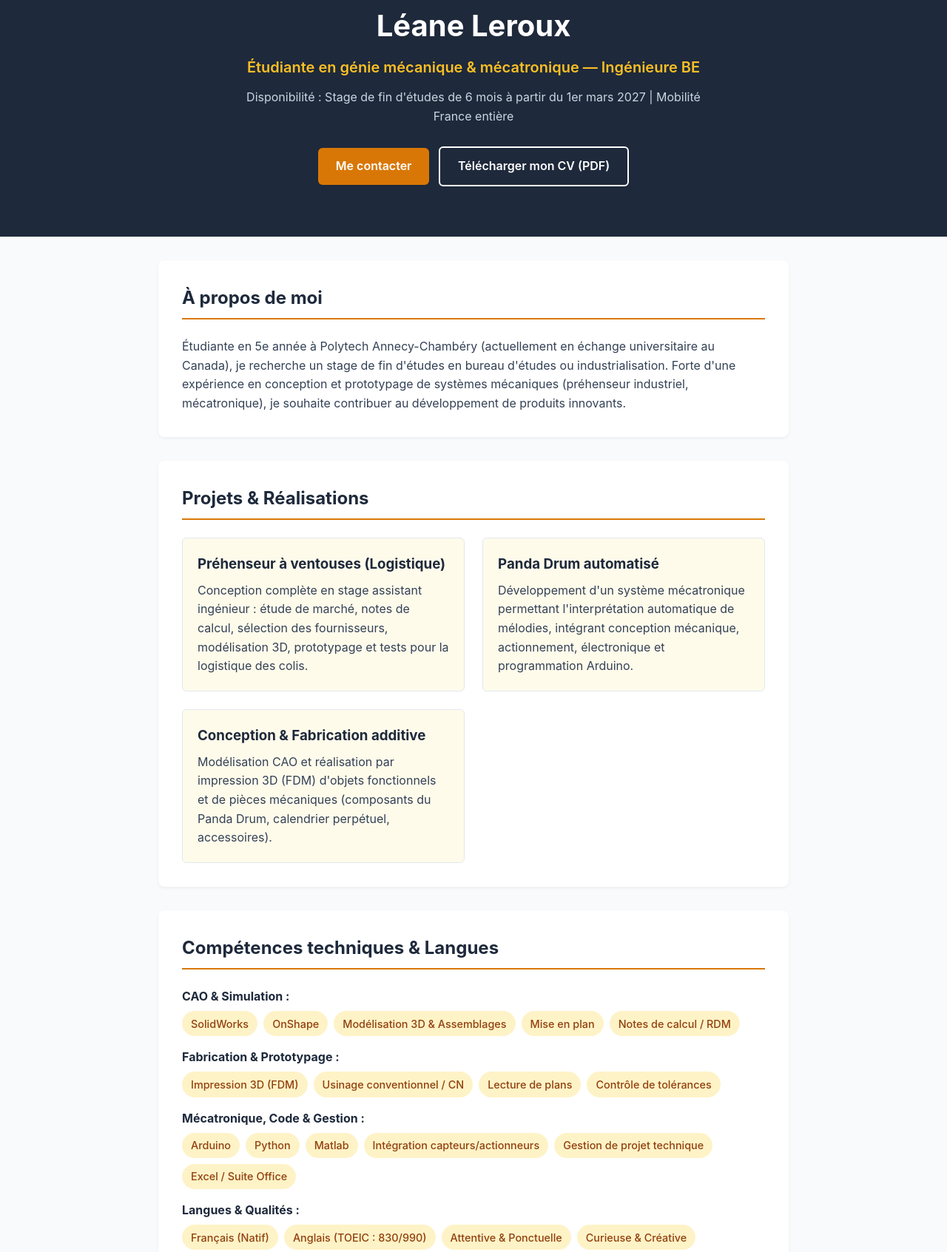
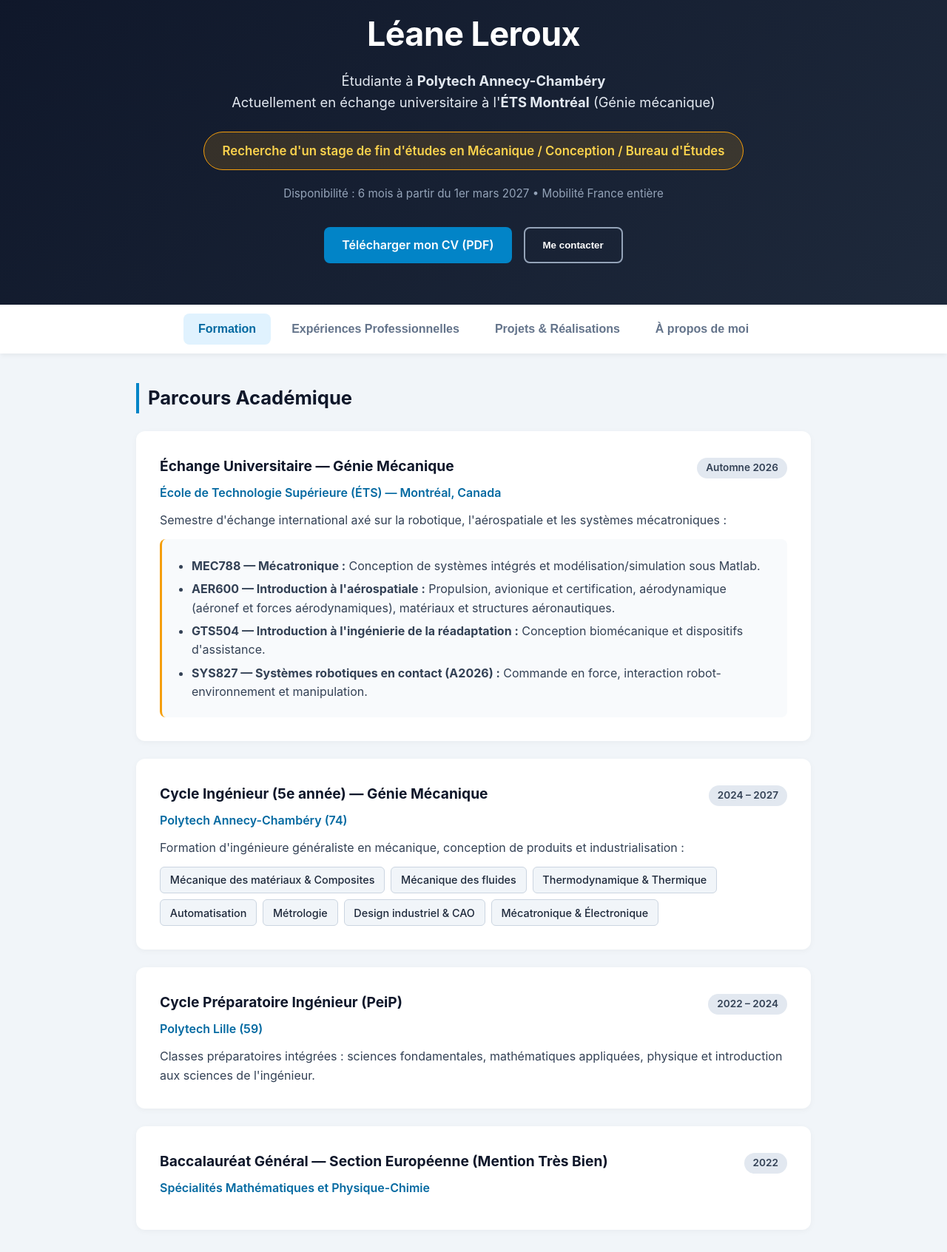
Before and after one commit to Leane-Leroux/Leane-Leroux.github.io, a plain HTML site: page index.html in a window 1280 px wide. Shown: the part 61-1754 px from the top of the page at 74% size. Drawn offline with Linux system fonts and the light colour scheme.

Commit message:
Update index.html

```diff
--- a/index.html
+++ b/index.html
@@ -3,13 +3,15 @@
 <head>
   <meta charset="UTF-8">
   <meta name="viewport" content="width=device-width, initial-scale=1.0">
-  <title>Léane Leroux — Génie Mécanique & Mécatronique</title>
+  <title>Léane Leroux — Génie Mécanique & Conception</title>
   <style>
     :root {
-      --primary: #d97706;
-      --dark: #1e293b;
+      --primary: #0284c7;
+      --primary-dark: #0369a1;
+      --accent: #f59e0b;
+      --dark: #0f172a;
       --text: #334155;
-      --bg: #f8fafc;
+      --bg: #f1f5f9;
       --white: #ffffff;
     }
     * { box-sizing: border-box; margin: 0; padding: 0; }
@@ -19,228 +21,316 @@
       color: var(--text);
       line-height: 1.6;
     }
+
+    /* PAGE DE GARDE (HERO) */
     header {
-      background: var(--dark);
+      background: linear-gradient(135deg, var(--dark) 0%, #1e293b 100%);
       color: var(--white);
       text-align: center;
-      padding: 4rem 1.5rem;
+      padding: 4.5rem 1.5rem 3.5rem;
     }
-    header h1 { font-size: 2.5rem; margin-bottom: 0.5rem; }
-    header .subtitle { font-size: 1.25rem; color: #fbbf24; font-weight: 600; margin-bottom: 0.75rem; }
-    header p { font-size: 1rem; color: #cbd5e1; max-width: 650px; margin: 0 auto 1.5rem; }
+    header h1 {
+      font-size: 2.8rem;
+      letter-spacing: -0.5px;
+      margin-bottom: 0.75rem;
+    }
+    .school-info {
+      font-size: 1.15rem;
+      color: #e2e8f0;
+      margin-bottom: 1.5rem;
+    }
+    .search-banner {
+      display: inline-block;
+      background: rgba(245, 158, 11, 0.15);
+      border: 1px solid var(--accent);
+      color: #fcd34d;
+      padding: 0.75rem 1.5rem;
+      border-radius: 50px;
+      font-weight: 600;
+      font-size: 1.05rem;
+      margin-bottom: 1.25rem;
+    }
+    .availability {
+      font-size: 0.95rem;
+      color: #94a3b8;
+      margin-bottom: 2rem;
+    }
+    .header-actions {
+      display: flex;
+      justify-content: center;
+      gap: 1rem;
+      flex-wrap: wrap;
+    }
     .btn {
-      display: inline-block;
       background: var(--primary);
       color: var(--white);
       padding: 0.75rem 1.5rem;
-      border-radius: 6px;
+      border-radius: 8px;
       text-decoration: none;
       font-weight: 600;
-      margin: 0.25rem;
+      transition: background 0.2s;
+      border: none;
+      cursor: pointer;
     }
+    .btn:hover { background: var(--primary-dark); }
     .btn-outline {
       background: transparent;
-      border: 2px solid var(--white);
+      border: 2px solid #94a3b8;
+      color: var(--white);
     }
+    .btn-outline:hover { border-color: var(--white); background: rgba(255,255,255,0.05); }
+
+    /* BARRE D'ONGLETS */
+    .tabs-nav {
+      background: var(--white);
+      box-shadow: 0 4px 6px -1px rgba(0,0,0,0.05);
+      position: sticky;
+      top: 0;
+      z-index: 100;
+      display: flex;
+      justify-content: center;
+      flex-wrap: wrap;
+      gap: 0.5rem;
+      padding: 0.75rem 1rem;
+    }
+    .tab-btn {
+      background: transparent;
+      border: none;
+      padding: 0.75rem 1.25rem;
+      font-size: 1rem;
+      font-weight: 600;
+      color: #64748b;
+      cursor: pointer;
+      border-radius: 8px;
+      transition: all 0.2s;
+    }
+    .tab-btn:hover {
+      background: #f8fafc;
+      color: var(--primary);
+    }
+    .tab-btn.active {
+      background: #e0f2fe;
+      color: var(--primary-dark);
+    }
+
+    /* CONTENU DES ONGLETS */
     .container {
-      max-width: 900px;
-      margin: 0 auto;
-      padding: 2rem 1.5rem;
+      max-width: 960px;
+      margin: 2.5rem auto;
+      padding: 0 1.5rem;
     }
-    section {
+    .tab-content {
+      display: none;
+      animation: fadeIn 0.3s ease;
+    }
+    .tab-content.active {
+      display: block;
+    }
+    @keyframes fadeIn {
+      from { opacity: 0; transform: translateY(8px); }
+      to { opacity: 1; transform: translateY(0); }
+    }
+
+    .card {
       background: var(--white);
       padding: 2rem;
-      border-radius: 8px;
-      box-shadow: 0 2px 4px rgba(0,0,0,0.05);
-      margin-bottom: 2rem;
+      border-radius: 12px;
+      box-shadow: 0 2px 8px rgba(0,0,0,0.04);
+      margin-bottom: 1.5rem;
     }
     h2 {
       color: var(--dark);
-      border-bottom: 2px solid var(--primary);
-      padding-bottom: 0.5rem;
+      font-size: 1.6rem;
       margin-bottom: 1.5rem;
-      font-size: 1.5rem;
+      border-left: 4px solid var(--primary);
+      padding-left: 0.75rem;
     }
-    .grid {
-      display: grid;
-      grid-template-columns: repeat(auto-fit, minmax(260px, 1fr));
-      gap: 1.5rem;
+    .item-header {
+      display: flex;
+      justify-content: space-between;
+      align-items: baseline;
+      flex-wrap: wrap;
+      gap: 0.5rem;
+      margin-bottom: 0.4rem;
     }
-    .card {
-      border: 1px solid #e2e8f0;
-      padding: 1.25rem;
+    .item-title {
+      font-size: 1.2rem;
+      font-weight: 700;
+      color: var(--dark);
+    }
+    .item-date {
+      background: #e2e8f0;
+      color: #334155;
+      padding: 0.2rem 0.75rem;
+      border-radius: 20px;
+      font-size: 0.85rem;
+      font-weight: 600;
+    }
+    .item-sub {
+      color: var(--primary-dark);
+      font-weight: 600;
+      margin-bottom: 0.75rem;
+    }
+    ul { margin-left: 1.25rem; margin-top: 0.5rem; }
+    li { margin-bottom: 0.35rem; }
+
+    /* BADGES DE COURS ET COMPÉTENCES */
+    .tags {
+      display: flex;
+      flex-wrap: wrap;
+      gap: 0.5rem;
+      margin-top: 0.75rem;
+    }
+    .tag {
+      background: #f1f5f9;
+      border: 1px solid #cbd5e1;
+      color: #1e293b;
+      padding: 0.35rem 0.8rem;
       border-radius: 6px;
-      background: #fffbeb;
-    }
-    .card h3 { color: var(--dark); margin-bottom: 0.5rem; }
-    .skill-group { margin-bottom: 1rem; }
-    .skill-group strong { display: block; color: var(--dark); margin-bottom: 0.4rem; }
-    .tags { display: flex; flex-wrap: wrap; gap: 0.5rem; }
-    .tag {
-      background: #fef3c7;
-      color: #92400e;
-      padding: 0.35rem 0.75rem;
-      border-radius: 20px;
       font-size: 0.9rem;
       font-weight: 500;
     }
-    .item { margin-bottom: 1.5rem; }
-    .item:last-child { margin-bottom: 0; }
-    .item-header { display: flex; justify-content: space-between; flex-wrap: wrap; font-weight: bold; color: var(--dark); }
-    .item-sub { color: #64748b; font-size: 0.95rem; margin-bottom: 0.4rem; }
-    ul { margin-left: 1.25rem; margin-top: 0.3rem; }
-    footer { text-align: center; padding: 2rem; color: #64748b; font-size: 0.9rem; }
+    .course-list {
+      margin-top: 0.75rem;
+      background: #f8fafc;
+      padding: 1rem 1.25rem;
+      border-radius: 8px;
+      border-left: 3px solid var(--accent);
+    }
+
+    /* GALERIE PROJETS */
+    .project-grid {
+      display: grid;
+      grid-template-columns: repeat(auto-fit, minmax(280px, 1fr));
+      gap: 1.5rem;
+    }
+    .project-box {
+      background: var(--white);
+      border-radius: 12px;
+      overflow: hidden;
+      box-shadow: 0 2px 8px rgba(0,0,0,0.05);
+      border: 1px solid #e2e8f0;
+      display: flex;
+      flex-direction: column;
+    }
+    .project-img-placeholder {
+      background: #e2e8f0;
+      height: 190px;
+      display: flex;
+      align-items: center;
+      justify-content: center;
+      color: #64748b;
+      font-weight: 600;
+      text-align: center;
+      padding: 1rem;
+      font-size: 0.95rem;
+    }
+    .project-box img {
+      width: 100%;
+      height: 200px;
+      object-fit: cover;
+    }
+    .project-body {
+      padding: 1.5rem;
+      flex-grow: 1;
+    }
+    .project-body h3 {
+      color: var(--dark);
+      margin-bottom: 0.5rem;
+    }
+
+    footer {
+      text-align: center;
+      padding: 2.5rem 1rem;
+      color: #64748b;
+      font-size: 0.9rem;
+    }
   </style>
 </head>
 <body>
 
+  <!-- PAGE DE GARDE -->
   <header>
     <h1>Léane Leroux</h1>
-    <div class="subtitle">Étudiante en génie mécanique & mécatronique — Ingénieure BE</div>
-    <p>Disponibilité : Stage de fin d'études de 6 mois à partir du 1er mars 2027 | Mobilité France entière</p>
-    <a href="#contact" class="btn">Me contacter</a>
-    <a href="cv.pdf" class="btn btn-outline" target="_blank">Télécharger mon CV (PDF)</a>
+    <div class="school-info">
+      Étudiante à <strong>Polytech Annecy-Chambéry</strong><br>
+      Actuellement en échange universitaire à l'<strong>ÉTS Montréal</strong> (Génie mécanique)
+    </div>
+    <div class="search-banner">
+      Recherche d'un stage de fin d'études en Mécanique / Conception / Bureau d'Études
+    </div>
+    <div class="availability">
+      Disponibilité : 6 mois à partir du 1er mars 2027 • Mobilité France entière
+    </div>
+    <div class="header-actions">
+      <a href="cv.pdf" class="btn" target="_blank">Télécharger mon CV (PDF)</a>
+      <button class="btn btn-outline" onclick="openTab('apropos')">Me contacter</button>
+    </div>
   </header>
+
+  <!-- MENU DES ONGLETS -->
+  <nav class="tabs-nav">
+    <button class="tab-btn active" onclick="openTab('formation')">Formation</button>
+    <button class="tab-btn" onclick="openTab('experience')">Expériences Professionnelles</button>
+    <button class="tab-btn" onclick="openTab('projets')">Projets & Réalisations</button>
+    <button class="tab-btn" onclick="openTab('apropos')">À propos de moi</button>
+  </nav>
 
   <div class="container">
 
-    <section id="apropos">
-      <h2>À propos de moi</h2>
-      <p>Étudiante en 5e année à Polytech Annecy-Chambéry (actuellement en échange universitaire au Canada), je recherche un stage de fin d'études en bureau d'études ou industrialisation. Forte d'une expérience en conception et prototypage de systèmes mécaniques (préhenseur industriel, mécatronique), je souhaite contribuer au développement de produits innovants.</p>
-    </section>
+    <!-- ONGLET 1 : FORMATION -->
+    <div id="formation" class="tab-content active">
+      <h2>Parcours Académique</h2>
 
-    <section id="projets">
-      <h2>Projets & Réalisations</h2>
-      <div class="grid">
-        <div class="card">
-          <h3>Préhenseur à ventouses (Logistique)</h3>
-          <p>Conception complète en stage assistant ingénieur : étude de marché, notes de calcul, sélection des fournisseurs, modélisation 3D, prototypage et tests pour la logistique des colis.</p>
+      <div class="card">
+        <div class="item-header">
+          <span class="item-title">Échange Universitaire — Génie Mécanique</span>
+          <span class="item-date">Automne 2026</span>
         </div>
-        <div class="card">
-          <h3>Panda Drum automatisé</h3>
-          <p>Développement d'un système mécatronique permettant l'interprétation automatique de mélodies, intégrant conception mécanique, actionnement, électronique et programmation Arduino.</p>
-        </div>
-        <div class="card">
-          <h3>Conception & Fabrication additive</h3>
-          <p>Modélisation CAO et réalisation par impression 3D (FDM) d'objets fonctionnels et de pièces mécaniques (composants du Panda Drum, calendrier perpétuel, accessoires).</p>
+        <div class="item-sub">École de Technologie Supérieure (ÉTS) — Montréal, Canada</div>
+        <p>Semestre d'échange international axé sur la robotique, l'aérospatiale et les systèmes mécatroniques :</p>
+        <div class="course-list">
+          <ul>
+            <li><strong>MEC788 — Mécatronique :</strong> Conception de systèmes intégrés et modélisation/simulation sous Matlab.</li>
+            <li><strong>AER600 — Introduction à l'aérospatiale :</strong> Propulsion, avionique et certification, aérodynamique (aéronef et forces aérodynamiques), matériaux et structures aéronautiques.</li>
+            <li><strong>GTS504 — Introduction à l'ingénierie de la réadaptation :</strong> Conception biomécanique et dispositifs d'assistance.</li>
+            <li><strong>SYS827 — Systèmes robotiques en contact (A2026) :</strong> Commande en force, interaction robot-environnement et manipulation.</li>
+          </ul>
         </div>
       </div>
-    </section>
 
-    <section id="competences">
-      <h2>Compétences techniques & Langues</h2>
-      <div class="skill-group">
-        <strong>CAO & Simulation :</strong>
+      <div class="card">
+        <div class="item-header">
+          <span class="item-title">Cycle Ingénieur (5e année) — Génie Mécanique</span>
+          <span class="item-date">2024 – 2027</span>
+        </div>
+        <div class="item-sub">Polytech Annecy-Chambéry (74)</div>
+        <p>Formation d'ingénieure généraliste en mécanique, conception de produits et industrialisation :</p>
         <div class="tags">
-          <span class="tag">SolidWorks</span>
-          <span class="tag">OnShape</span>
-          <span class="tag">Modélisation 3D & Assemblages</span>
-          <span class="tag">Mise en plan</span>
-          <span class="tag">Notes de calcul / RDM</span>
+          <span class="tag">Mécanique des matériaux & Composites</span>
+          <span class="tag">Mécanique des fluides</span>
+          <span class="tag">Thermodynamique & Thermique</span>
+          <span class="tag">Automatisation</span>
+          <span class="tag">Métrologie</span>
+          <span class="tag">Design industriel & CAO</span>
+          <span class="tag">Mécatronique & Électronique</span>
         </div>
       </div>
-      <div class="skill-group">
-        <strong>Fabrication & Prototypage :</strong>
-        <div class="tags">
-          <span class="tag">Impression 3D (FDM)</span>
-          <span class="tag">Usinage conventionnel / CN</span>
-          <span class="tag">Lecture de plans</span>
-          <span class="tag">Contrôle de tolérances</span>
+
+      <div class="card">
+        <div class="item-header">
+          <span class="item-title">Cycle Préparatoire Ingénieur (PeiP)</span>
+          <span class="item-date">2022 – 2024</span>
         </div>
+        <div class="item-sub">Polytech Lille (59)</div>
+        <p>Classes préparatoires intégrées : sciences fondamentales, mathématiques appliquées, physique et introduction aux sciences de l'ingénieur.</p>
       </div>
-      <div class="skill-group">
-        <strong>Mécatronique, Code & Gestion :</strong>
-        <div class="tags">
-          <span class="tag">Arduino</span>
-          <span class="tag">Python</span>
-          <span class="tag">Matlab</span>
-          <span class="tag">Intégration capteurs/actionneurs</span>
-          <span class="tag">Gestion de projet technique</span>
-          <span class="tag">Excel / Suite Office</span>
+
+      <div class="card">
+        <div class="item-header">
+          <span class="item-title">Baccalauréat Général — Section Européenne (Mention Très Bien)</span>
+          <span class="item-date">2022</span>
         </div>
+        <div class="item-sub">Spécialités Mathématiques et Physique-Chimie</div>
       </div>
-      <div class="skill-group">
-        <strong>Langues & Qualités :</strong>
-        <div class="tags">
-          <span class="tag">Français (Natif)</span>
-          <span class="tag">Anglais (TOEIC : 830/990)</span>
-          <span class="tag">Attentive & Ponctuelle</span>
-          <span class="tag">Curieuse & Créative</span>
-        </div>
-      </div>
-    </section>
-
-    <section id="experience">
-      <h2>Expériences professionnelles</h2>
-      <div class="item">
-        <div class="item-header">
-          <span>Stage assistant ingénieur — Groupe La Poste</span>
-          <span>Mai – Août 2026</span>
-        </div>
-        <ul>
-          <li>Conduite d'un projet de préhenseur à ventouses pour la logistique des colis (étude de marché, notes de calcul, achats fournisseurs, modélisation 3D, prototypage et tests).</li>
-          <li>Organisation et réalisation des impressions 3D pour les besoins du service.</li>
-        </ul>
-      </div>
-      <div class="item">
-        <div class="item-header">
-          <span>Stage ouvrier — ECMU CSR</span>
-          <span>Juin – Juillet 2025</span>
-        </div>
-        <p>Lecture de dessins industriels, usinage d'arbres de guidage, programmation de machines-outils et mesure de tolérances.</p>
-      </div>
-      <div class="item">
-        <div class="item-header">
-          <span>Stage de découverte — Groupe La Poste</span>
-          <span>Juin – Juillet 2023</span>
-        </div>
-        <p>Préparation de la configuration de postes de travail, maintenance informatique et déploiement d'équipements.</p>
-      </div>
-    </section>
-
-    <section id="formation">
-      <h2>Formation & Engagement</h2>
-      <div class="item">
-        <div class="item-header">
-          <span>Cycle Ingénieur 5e année (Mécanique) — Polytech Annecy-Chambéry (74)</span>
-          <span>2024 – 2027</span>
-        </div>
-        <div class="item-sub">Mécanique, mécatronique, industrialisation, électronique (en échange universitaire au Canada).</div>
-      </div>
-      <div class="item">
-        <div class="item-header">
-          <span>Cycle Préparatoire — Polytech Lille (59)</span>
-          <span>2022 – 2024</span>
-        </div>
-      </div>
-      <div class="item">
-        <div class="item-header">
-          <span>Baccalauréat Général (Section Européenne, Mention Très Bien)</span>
-          <span>2022</span>
-        </div>
-        <div class="item-sub">Spécialités Mathématiques et Physique-Chimie.</div>
-      </div>
-      <div class="item">
-        <div class="item-header">
-          <span>Responsable Communication — BDE</span>
-          <span>2025 – 2026</span>
-        </div>
-        <div class="item-sub">Création et gestion des visuels pour le compte Instagram du BDE.</div>
-      </div>
-    </section>
-
-    <section id="contact">
-      <h2>Contact</h2>
-      <p><strong>Courriel :</strong> <a href="mailto:leane.leroux95@gmail.com">leane.leroux95@gmail.com</a></p>
-      <p><strong>Téléphone :</strong> +33 06 41 17 24 73</p>
-      <p><strong>Localisation :</strong> Puiseux-en-France (95) — Mobilité France entière</p>
-    </section>
-
-  </div>
-
-  <footer>
-    © 2026 Léane Leroux — Génie Mécanique & Mécatronique
-  </footer>
-
-</body>
-</html>
+    </div>
```
